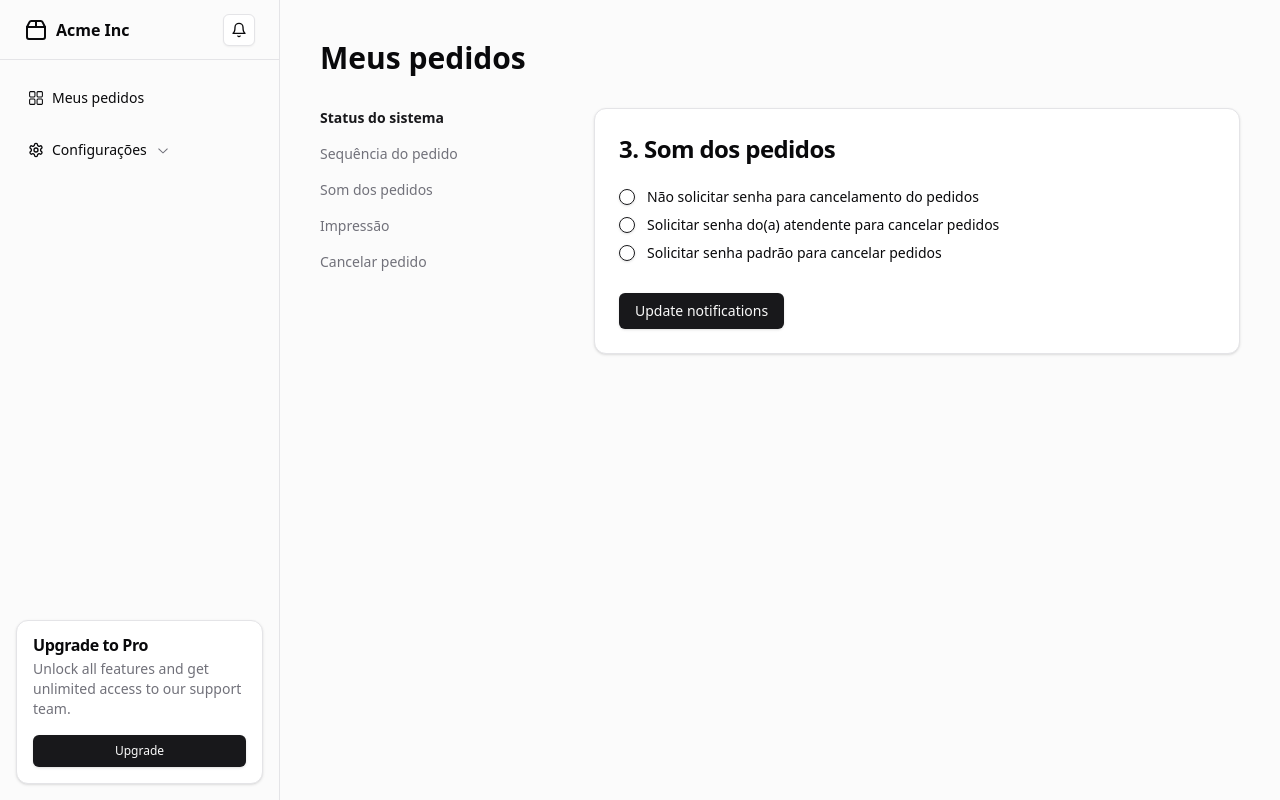
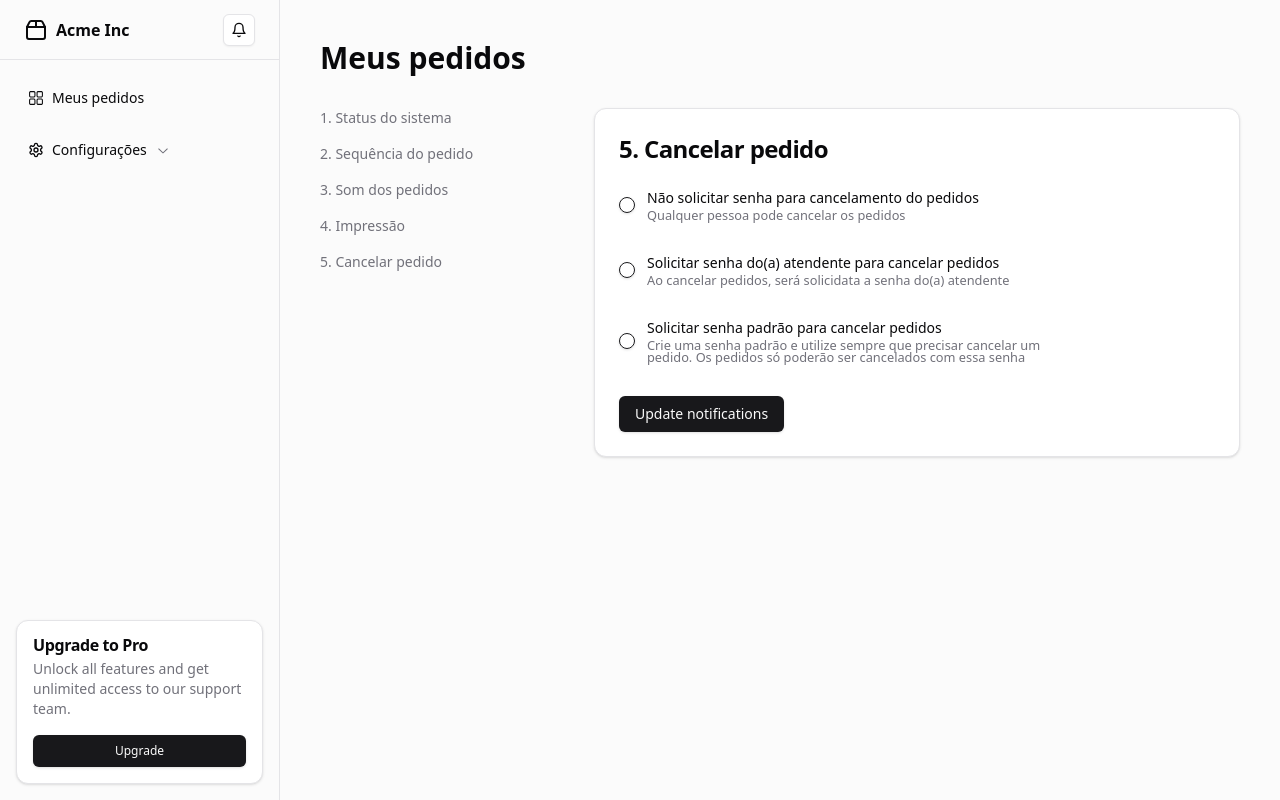
Before and after one commit to DRTSistemas/cardapioweb, a Next.js app: page /app/settings/orders/cancel-order in a window 1280 px wide. Built offline with nearby package versions, Linux system fonts and the light colour scheme.

Commit message:
feat: highlight colors on active navs

```diff
--- a/src/app/app/_components/app-sidebar.tsx
+++ b/src/app/app/_components/app-sidebar.tsx
@@ -20,7 +20,10 @@ import {
 } from "@/components/ui/accordion";
 import { cn } from "@/lib/utils";
 import { appConfig } from "@/config/app";
-import { useSelectedLayoutSegment } from "next/navigation";
+import {
+  useSelectedLayoutSegment,
+  useSelectedLayoutSegments,
+} from "next/navigation";
 import React from "react";
 import { Icons } from "@/components/icons";
 
@@ -58,16 +61,18 @@ export function AppSidebar() {
                       <Icon className="size-4" />
                       {item.title}
                     </AccordionTrigger>
-                    <AccordionContent className="pl-8">
+                    <AccordionContent className="mt-2 pl-8">
                       <div className="flex flex-col gap-6">
                         {item.items.map((subItem) => (
-                          <Item
+                          <Link
                             key={subItem.title}
-                            href={String(subItem.href)}
-                            segment={String(segment)}
+                            href={subItem.href}
+                            className={cn("font-normal", {
+                              "font-semibold": subItem.segment === segment,
+                            })}
                           >
                             {subItem.title}
-                          </Item>
+                          </Link>
                         ))}
                       </div>
                     </AccordionContent>
@@ -107,36 +112,6 @@ export function AppSidebar() {
   );
 }
 
-interface ItemProps extends React.AnchorHTMLAttributes<HTMLAnchorElement> {
-  href: string;
-  disabled?: boolean;
-  segment: string;
-}
-
-function Item({
-  children,
-  href,
-  disabled,
-  segment,
-  className,
-  ...props
-}: ItemProps) {
-  return (
-    <Link
-      href={href}
-      className={cn(
-        "font-normal text-foreground/70 transition-colors hover:text-foreground",
-        href.includes(segment) && "text-foreground",
-        disabled && "pointer-events-none opacity-60",
-        className,
-      )}
-      {...props}
-    >
-      {children}
-    </Link>
-  );
-}
-
 interface ItemWithoutItemsProps
   extends React.AnchorHTMLAttributes<HTMLAnchorElement> {
   href: string;
--- /dev/null
+++ b/src/app/app/settings/orders/_components/orders-nav.tsx
@@ -0,0 +1,53 @@
+"use client";
+
+import { cn } from "@/lib/utils";
+import Link from "next/link";
+import { useSelectedLayoutSegment } from "next/navigation";
+
+export function OrdersNav() {
+  const segment = useSelectedLayoutSegment();
+
+  const items = [
+    {
+      title: "1. Status do sistema",
+      href: "/app/settings/orders",
+      segment: null,
+    },
+    {
+      title: "2. Sequência do pedido",
+      href: "/app/settings/orders/order-sequence",
+      segment: "order-sequence",
+    },
+    {
+      title: "3. Som dos pedidos",
+      href: "/app/settings/orders/order-sound",
+      segment: "order-sound",
+    },
+    {
+      title: "4. Impressão",
+      href: "/app/settings/orders/printer",
+      segment: "printer",
+    },
+    {
+      title: "5. Cancelar pedido",
+      href: "/app/settings/orders/cancel-order",
+      segment: "cancel-order",
+    },
+  ];
+
+  return (
+    <nav className="grid gap-4 text-sm text-muted-foreground">
+      {items.map((item) => (
+        <Link
+          key={item.title}
+          href={item.href}
+          className={cn({
+            "font-semibold text-primary": item.segment === segment,
+          })}
+        >
+          {item.title}
+        </Link>
+      ))}
+    </nav>
+  );
+}
--- a/src/app/app/settings/orders/cancel-order/_components/cancel-order-form.tsx
+++ b/src/app/app/settings/orders/cancel-order/_components/cancel-order-form.tsx
@@ -9,6 +9,7 @@ import { Button } from "@/components/ui/button";
 import {
   Form,
   FormControl,
+  FormDescription,
   FormField,
   FormItem,
   FormLabel,
@@ -19,30 +20,18 @@ import { RadioGroup, RadioGroupItem } from "@/components/ui/radio-group";
 import { toast } from "@/components/ui/use-toast";
 
 const notificationsFormSchema = z.object({
-  type: z.enum(["all", "mentions", "none"], {
+  type: z.enum(["all", "mentions", "123"], {
     required_error: "You need to select a notification type.",
   }),
-  mobile: z.boolean().default(false).optional(),
-  communication_emails: z.boolean().default(false).optional(),
-  social_emails: z.boolean().default(false).optional(),
-  marketing_emails: z.boolean().default(false).optional(),
-  security_emails: z.boolean(),
 });
 
 type NotificationsFormValues = z.infer<typeof notificationsFormSchema>;
 
 // This can come from your database or API.
-const defaultValues: Partial<NotificationsFormValues> = {
-  communication_emails: false,
-  marketing_emails: false,
-  social_emails: true,
-  security_emails: true,
-};
 
 export function CancelOrderForm() {
   const form = useForm<NotificationsFormValues>({
     resolver: zodResolver(notificationsFormSchema),
-    defaultValues,
   });
 
   function onSubmit(data: NotificationsFormValues) {
@@ -58,7 +47,10 @@ export function CancelOrderForm() {
 
   return (
     <Form {...form}>
-      <form onSubmit={form.handleSubmit(onSubmit)} className="space-y-8">
+      <form
+        onSubmit={form.handleSubmit(onSubmit)}
+        className="max-w-md space-y-8"
+      >
         <div>
           <FormField
             control={form.control}
@@ -69,31 +61,51 @@ export function CancelOrderForm() {
                   <RadioGroup
                     onValueChange={field.onChange}
                     defaultValue={field.value}
-                    className="flex flex-col space-y-1"
+                    className="flex flex-col space-y-6"
                   >
                     <FormItem className="flex items-center space-x-3 space-y-0">
                       <FormControl>
                         <RadioGroupItem value="all" />
                       </FormControl>
+                      <div className="space-y-1 leading-none">
                         <FormLabel className="font-normal">
                           Não solicitar senha para cancelamento do pedidos
                         </FormLabel>
+                        <FormDescription>
+                          Qualquer pessoa pode cancelar os pedidos
+                        </FormDescription>
+                      </div>
                     </FormItem>
                     <FormItem className="flex items-center space-x-3 space-y-0">
                       <FormControl>
                         <RadioGroupItem value="mentions" />
                       </FormControl>
+
+                      <div className="space-y-1 leading-none">
                         <FormLabel className="font-normal">
                           Solicitar senha do(a) atendente para cancelar pedidos
                         </FormLabel>
+                        <FormDescription>
+                          Ao cancelar pedidos, será solicidata a senha do(a)
+                          atendente
+                        </FormDescription>
+                      </div>
                     </FormItem>
                     <FormItem className="flex items-center space-x-3 space-y-0">
                       <FormControl>
-                        <RadioGroupItem value="mentions" />
+                        <RadioGroupItem value="123" />
                       </FormControl>
+
+                      <div className="space-y-1 leading-none">
                         <FormLabel className="font-normal">
                           Solicitar senha padrão para cancelar pedidos
                         </FormLabel>
+                        <FormDescription>
+                          Crie uma senha padrão e utilize sempre que precisar
+                          cancelar um pedido. Os pedidos só poderão ser
+                          cancelados com essa senha
+                        </FormDescription>
+                      </div>
                     </FormItem>
                   </RadioGroup>
                 </FormControl>
--- a/src/app/app/settings/orders/cancel-order/page.tsx
+++ b/src/app/app/settings/orders/cancel-order/page.tsx
@@ -6,7 +6,7 @@ export default function SettingsPage() {
     <div className="grid gap-6">
       <Card>
         <CardHeader>
-          <CardTitle className="text-2xl">3. Som dos pedidos</CardTitle>
+          <CardTitle className="text-2xl">5. Cancelar pedido</CardTitle>
         </CardHeader>
         <CardContent>
           <CancelOrderForm />
--- a/src/app/app/settings/orders/layout.tsx
+++ b/src/app/app/settings/orders/layout.tsx
@@ -1,4 +1,5 @@
 import Link from "next/link";
+import { OrdersNav } from "./_components/orders-nav";
 
 interface SettingsLayoutProps {
   children: React.ReactNode;
@@ -11,20 +12,7 @@ export default function SettingsLayout({ children }: SettingsLayoutProps) {
         <h1 className="text-3xl font-semibold">Meus pedidos</h1>
       </div>
       <div className="mx-auto grid w-full max-w-6xl items-start gap-6 md:grid-cols-[180px_1fr] lg:grid-cols-[250px_1fr]">
-        <nav className="grid gap-4 text-sm text-muted-foreground">
-          <Link
-            href="/app/settings/orders"
-            className="font-semibold text-primary"
-          >
-            Status do sistema
-          </Link>
-          <Link href="/app/settings/orders/order-sequence">
-            Sequência do pedido
-          </Link>
-          <Link href="/app/settings/orders/order-sound">Som dos pedidos</Link>
-          <Link href="/app/settings/orders/printer">Impressão</Link>
-          <Link href="/app/settings/orders/cancel-order">Cancelar pedido</Link>
-        </nav>
+        <OrdersNav />
         {children}
       </div>
     </main>
--- a/src/app/app/settings/orders/order-sound/_components/order-sound-form.tsx
+++ b/src/app/app/settings/orders/order-sound/_components/order-sound-form.tsx
@@ -59,7 +59,7 @@ export function OrderSoundForm() {
 
   return (
     <Form {...form}>
-      <form onSubmit={form.handleSubmit(onSubmit)} className="space-y-8">
+      <form onSubmit={form.handleSubmit(onSubmit)} className="space-y-7">
         <h3 className="text-xl font-semibold">
           Tela inicial - Meus pedidos
           <CardDescription>
@@ -89,7 +89,7 @@ export function OrderSoundForm() {
                     </FormItem>
                     <FormItem className="flex items-center space-x-3 space-y-0">
                       <FormControl>
-                        <RadioGroupItem value="mentions" />
+                        <RadioGroupItem value="123" />
                       </FormControl>
                       <FormLabel className="font-normal">
                         Campainha Curta
@@ -137,19 +137,19 @@ export function OrderSoundForm() {
           />
         </div>
 
-        <div>
+        <div className="space-y-8">
+          <h3 className="text-xl font-semibold">
+            Tela inicial - Meus pedidos
+            <CardDescription>
+              A campainha tocará sempre que seu estabelecimento receber um
+              pedido
+            </CardDescription>
+          </h3>
           <FormField
             control={form.control}
             name="type"
             render={({ field }) => (
               <FormItem className="space-y-6">
-                <FormLabel className="text-xl">
-                  Chamados atendente - Robô
-                  <CardDescription>
-                    A notificação vai tocar sempre que um cliente desejar falar
-                    com um atendente
-                  </CardDescription>
-                </FormLabel>
                 <FormControl>
                   <RadioGroup
                     onValueChange={field.onChange}
@@ -170,7 +170,7 @@ export function OrderSoundForm() {
                     </FormItem>
                     <FormItem className="flex items-center space-x-3 space-y-0">
                       <FormControl>
-                        <RadioGroupItem value="mentions" />
+                        <RadioGroupItem value="54" />
                       </FormControl>
                       <FormLabel className="font-normal">
                         Sem notificação
--- a/src/config/app.ts
+++ b/src/config/app.ts
@@ -7,6 +7,7 @@ type NavWithItems = {
   items: {
     title: string;
     href: string;
+    segment: string | null;
   }[];
 };
 
@@ -14,6 +15,7 @@ type NavWithoutItems = {
   title: string;
   icon: keyof typeof Icons;
   href: string;
+  segment: string | null;
 };
 
 export const appConfig = {
@@ -22,6 +24,7 @@ export const appConfig = {
       title: "Meus pedidos",
       href: "/app/orders",
       icon: "dashboard",
+      segment: null,
     },
     {
       title: "Configurações",
@@ -30,38 +33,47 @@ export const appConfig = {
         {
           title: "Meus pedidos",
           href: "/app/settings/orders",
+          segment: "settings",
         },
         {
           title: "Impressora",
           href: "/app/settings/printer",
+          segment: "printer",
         },
         {
           title: "Integrações",
           href: "/app/settings/integrations",
+          segment: "integrations",
         },
         {
           title: "Cardápio Digital",
           href: "/app/settings/menu",
+          segment: "menu",
         },
         {
           title: "Redes Sociais",
           href: "/app/settings/social",
+          segment: "social",
         },
         {
           title: "Pedidos balcão (PDV)",
           href: "/app/settings/counter-orders",
+          segment: "counter-orders",
         },
         {
           title: "Robô",
           href: "/app/settings/robot",
+          segment: "robot",
         },
         {
           title: "Estabelecimento",
           href: "/app/settings/establishment",
+          segment: "establishment",
         },
         {
           title: "Aplicativo do Garçon",
           href: "/app/settings/garcon-app",
+          segment: "garcon-app",
         },
       ],
     },
```
Lines whose indentation alone changed are shown as unchanged.
